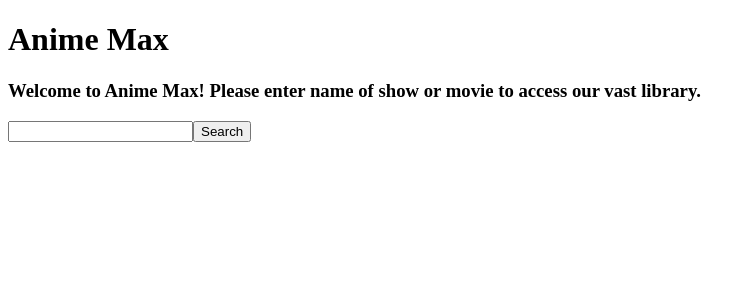
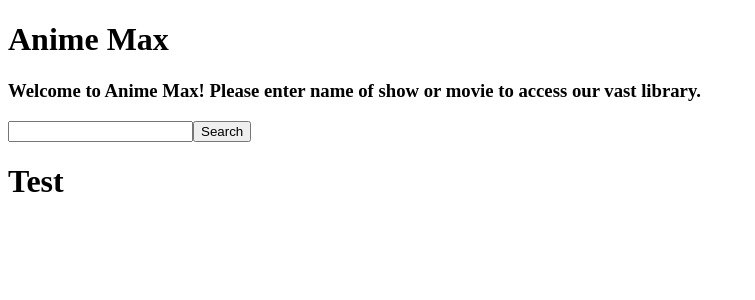
Before and after one commit to JayX97/netflix-clone, a React (Vite) app: page / in a window 1280 px wide. Shown: the top 300 px of the page, without its empty margins (0-755 px from the left). Built offline with nearby package versions, Linux system fonts and the light colour scheme.

Commit message:
Added Details component

```diff
--- a/src/App.jsx
+++ b/src/App.jsx
@@ -1,10 +1,12 @@
-import Home from './Home';
+import Home from "./Home";
+import Details from "./Details";
 import './App.css';
 
 function App() {
   return (
     <div id='app'>
       <Home />
+      <Details />
     </div>
   )
 }
--- /dev/null
+++ b/src/Details.jsx
@@ -0,0 +1,5 @@
+const Details = () => {
+  return <h1>Test</h1>
+}
+
+export default Details;
```
Also changed, not shown: 1 other file (tests, documents, lock files or other folders).
